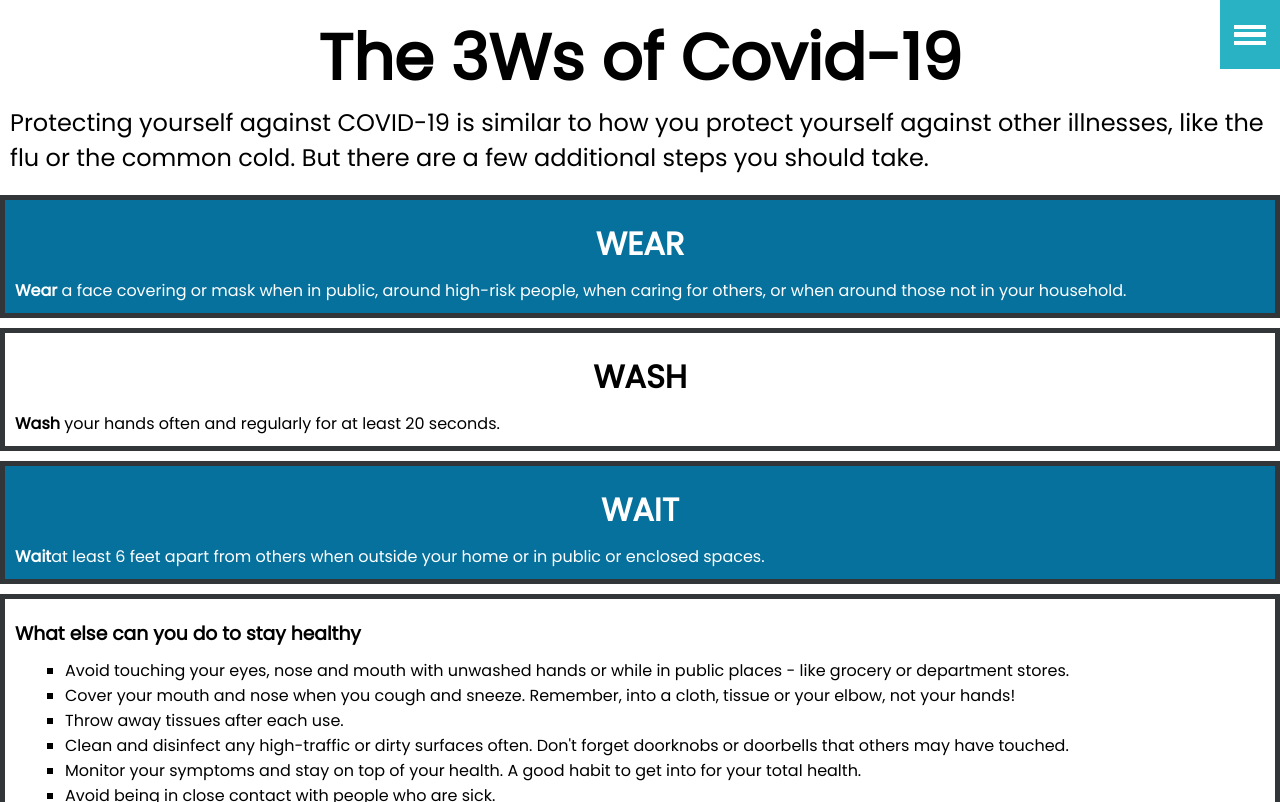
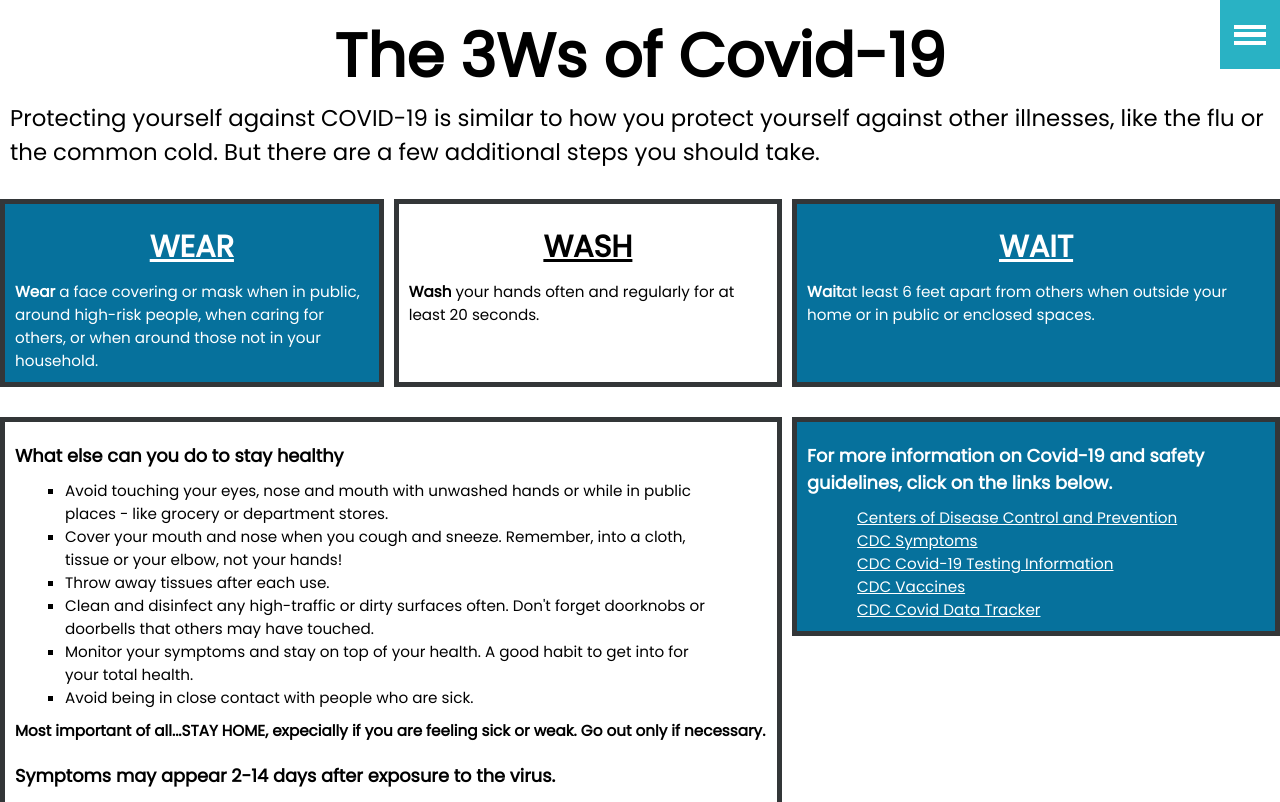
Before and after one commit to Michelle-J-Lee-Designs/3ws_covid, a plain HTML site: page index.html in a window 1280 px wide. Shown: the top 802 px of the page. Drawn offline with nearby package versions, Linux system fonts and the light colour scheme; a script that the page names is missing.

Commit message:
css grid landing page

```diff
--- a/assets/libs/sharedstyle.css
+++ b/assets/libs/sharedstyle.css
@@ -6,6 +6,7 @@
 
 body {
     font-family: 'Poppins', sans-serif;
+    font-size: .95em;
 }
 
 footer {
@@ -13,3 +14,9 @@ footer {
     text-align: center;
     margin: 25px 0;
 }
+
+@media only screen and (min-width: 481px) {
+    body {
+        font-size: 1.25;
+    }
+}
--- a/index.html
+++ b/index.html
@@ -27,9 +27,9 @@
             <nav id="fullscreenmenu">
                 <ul>
                     <li id="home_link"><a href="#">Home</a></li>
-                    <li id="wear_link"><a href="wear/index.html">Wear</a></li>
-                    <li id="wash_link"><a href="wash/index.html">Wash</a></A></li>
-                    <li id="wait_link"><a href="wait/index.html">Wait</a></li>
+                    <li id="wear_link"><a href="wear/index.html">Wear a Mask</a></li>
+                    <li id="wash_link"><a href="wash/index.html">Wash your Hands</a></li>
+                    <li id="wait_link"><a href="wait/index.html">Wait Six Apart</a></li>
                     <li id="info_link"><a href="more_info/index.html">More Information</a></li>
                 </ul>
             </nav>
@@ -41,16 +41,16 @@
             <h1>The 3Ws of Covid-19</h1>
             <p>Protecting yourself against COVID-19 is similar to how you protect yourself against other illnesses, like the flu or the common cold. But there are a few additional steps you should take.</p>
         </div>
-        <div class="information" id="wear-info">
-            <h1>WEAR</h1>
+        <div class="information white-link" id="wear-info">
+            <a href="wear/index.html"><h1>WEAR</h1></a>
             <p><strong>Wear</strong> a face covering or mask when in public, around high-risk people, when caring for others, or when around those not in your household.</p>
         </div>
-        <div class="information" id="wash-info">
-            <h1>WASH</h1>
+        <div class="information black-link" id="wash-info">
+            <a href="wash/index.html"><h1>WASH</h1></a>
             <p><strong>Wash</strong> your hands often and regularly for at least 20 seconds.</p>
         </div>
-        <div class="information" id="wait-info">
-            <h1>WAIT</h1>
+        <div class="information white-link" id="wait-info">
+            <a href="wait/index.html"><h1>WAIT</h1></a>
             <p><strong>Wait</strong>at least 6 feet apart from others when outside your home or in public or enclosed spaces.</p>
         </div>
         <div class="information" id="info-info">
--- a/style.css
+++ b/style.css
@@ -8,7 +8,7 @@
 
 #introduction h1{
     text-align: center;
-    font-size: .95em;
+    font-size: 1.75em;
     font-weight: 800;
 }
 
@@ -21,6 +21,29 @@
     text-align: center;
     margin: 10px 0;
 }
+
+.white-link a {
+    color: white;
+}
+.white-link a h1:hover {
+    background-color: #2B2C2E;
+}
+
+.white-link a:visited {
+    color: white;
+}
+
+.black-link a {
+    color: black;
+}
+.black-link a h1:hover {
+    background-color: gray;
+}
+
+.black-link a:visited {
+    color: black;
+}
+
 
 h2, h3, h4 {
     padding: 10px 0;
@@ -73,13 +96,28 @@ main ul {
     color: white;
 }
 
-#link-info li:hover {
-    background-color: white;
-    color: #06719C;
+#link-info ul li a:hover {
+    background-color:#2B2C2E;
 }
 
 #link-info li a:visited {
     color: white;
+}
+
+main {
+    width: 100%;
+    max-width: 1920px;
+    justify-items: center;
+    display: grid;
+    grid-gap: 5px;
+    grid-template-areas:
+        "three-ws"
+        "wear-mask"
+        "wash-hands"
+        "social-distance"
+        "more-facts"
+        "covid-links"
+
 }
 
 
@@ -92,6 +130,15 @@ main ul {
         font-size: 1.5em;
     }
 
+    main {
+        grid-template-columns: 1fr, 1fr, 1fr;
+        grid-gap: 10px;
+        grid-template-areas:
+            "three-ws three-ws three-ws"
+            "wear-mask wash-hands social-distance"
+            "more-facts more-facts covid-links"
+            "more-facts more-facts ."
+    }
 
 
 
```
